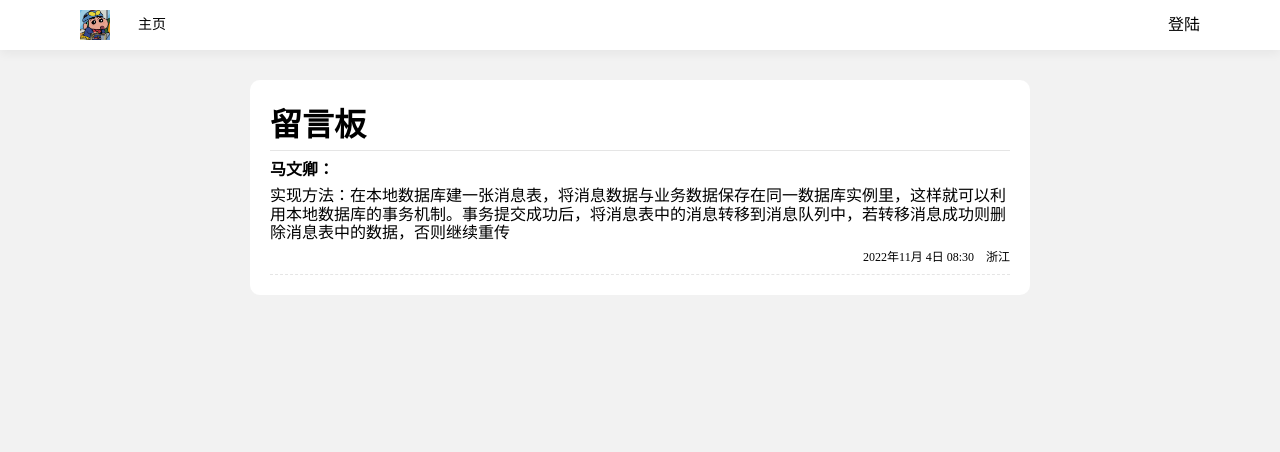
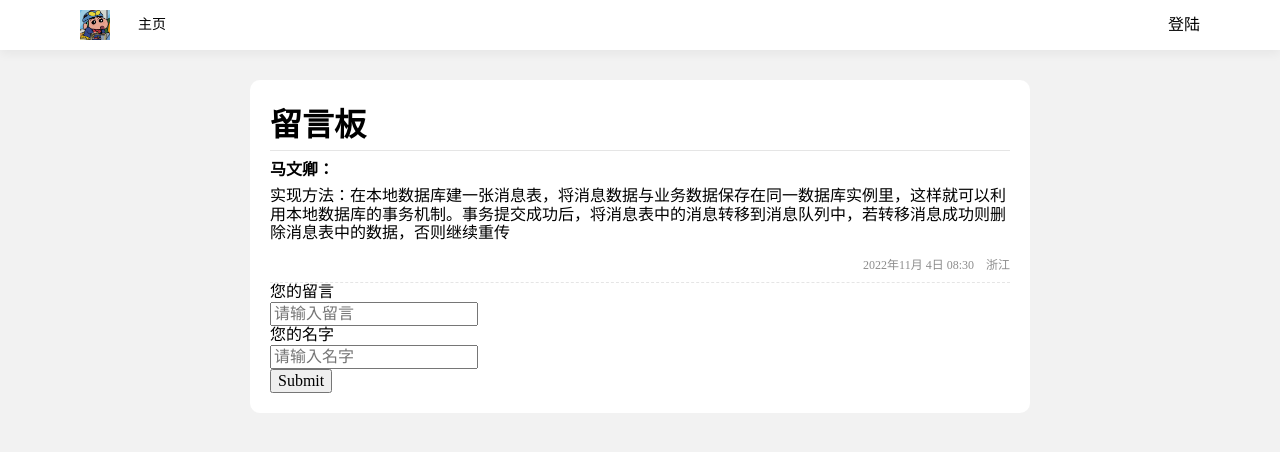
Before and after one commit to mawenqing1/blog-front, a React (Vite) app: page /layout/words in a window 1280 px wide. Shown: the top 452 px of the page. Built offline with nearby package versions, Linux system fonts and the light colour scheme; a small style sheet from the web is missing.

Commit message:
fix: proxy

```diff
--- a/src/pages/words/index.module.less
+++ b/src/pages/words/index.module.less
@@ -32,12 +32,13 @@
             }
 
             .comment_body {
-                margin-bottom: 8px;
+                margin-bottom: 16px;
             }
 
             .comment_footer {
                 font-size: 12px;
                 display: flex;
+                color: rgba(0, 0, 0, 0.45);
 
                 .comment_time {
                     margin-right: 12px;
--- a/src/pages/words/index.tsx
+++ b/src/pages/words/index.tsx
@@ -1,7 +1,57 @@
-import React, { FC, Fragment } from "react";
+import React, { FC, Fragment, useRef } from "react";
+import { Input, Button, message as msg, Form, FormInstance } from 'antd';
 import styles from './index.module.less';
 
 const LeaveWords: FC = () => {
+    const formRef = useRef<FormInstance<any>>(null);
+
+    const renderCommentList = () => {
+        return (
+            <div className={styles.comment_list}>
+                <p className={styles.comment_user}>马文卿：</p>
+                <p className={styles.comment_body}>实现方法：在本地数据库建一张消息表，将消息数据与业务数据保存在同一数据库实例里，这样就可以利用本地数据库的事务机制。事务提交成功后，将消息表中的消息转移到消息队列中，若转移消息成功则删除消息表中的数据，否则继续重传</p>
+                <div className={styles.comment_footer}>
+                    <span className={styles.comment_time}>2022年11月 4日 08:30</span>
+                    <span>浙江</span>
+                </div>
+            </div>
+        )
+    };
+
+    const renderCommentBox = () => {
+        return (
+            <div className={styles.words_input}>
+                <Form
+                    name="comment"
+                    ref={formRef}
+                    labelCol={{ span: 5 }}
+                    wrapperCol={{ span: 16 }}
+                    initialValues={{ remember: false }}
+                    autoComplete="off"
+                >
+                    <Form.Item
+                        label="您的留言"
+                        name='words'
+                        rules={[{ required: true, message: '请输入留言!' }]}
+                    >
+                        <Input placeholder="请输入留言" />
+                    </Form.Item>
+                    <Form.Item
+                        label="您的名字"
+                        name='name'
+                        rules={[{ required: true, message: '请输入您的大名!' }]}
+                    >
+                        <Input placeholder="请输入名字" />
+                    </Form.Item>
+                    <Form.Item wrapperCol={{ offset: 8, span: 16 }}>
+                        <Button type="primary" htmlType="submit">
+                            Submit
+                        </Button>
+                    </Form.Item>
+                </Form>
+            </div>
+        )
+    }
 
     return (
         <Fragment>
@@ -10,15 +60,8 @@ const LeaveWords: FC = () => {
                     <div className={styles.words_title}>
                         <h1>留言板</h1>
                     </div>
-                    <div className={styles.comment_list}>
-                        <p className={styles.comment_user}>马文卿：</p>
-                        <p className={styles.comment_body}>实现方法：在本地数据库建一张消息表，将消息数据与业务数据保存在同一数据库实例里，这样就可以利用本地数据库的事务机制。事务提交成功后，将消息表中的消息转移到消息队列中，若转移消息成功则删除消息表中的数据，否则继续重传</p>
-                        <div className={styles.comment_footer}>
-                            <span className={styles.comment_time}>2022年11月 4日 08:30</span>
-                            <span>浙江</span>
-                        </div>
-                    </div>
-                    <div className={styles.words_input}></div>
+                    {renderCommentList()}
+                    {renderCommentBox()}
                 </div>
             </div>
         </Fragment>
--- a/vite.config.ts
+++ b/vite.config.ts
@@ -14,7 +14,7 @@ export default defineConfig({
     port: 8060,
     proxy: {
       "/api": {
-        target: "http://blog.mawenqing.net",
+        target: "https://www.mawenqing.net",
         // target: "http://127.0.0.1:8000",
         changeOrigin: true,
       },
```
